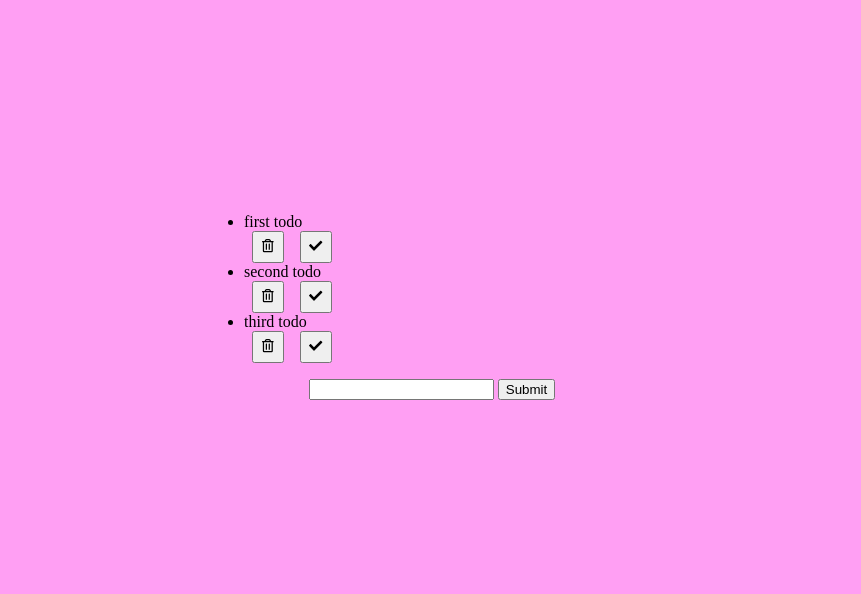
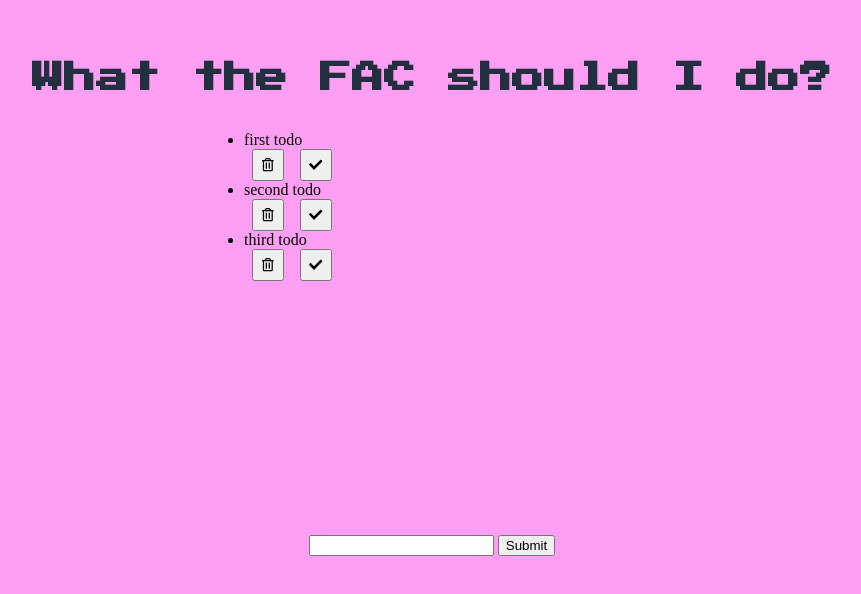
Before and after one commit to fac-13/Team-GIPHT-Todo, a website: page index.html in a window 1280 px wide. Shown: the part 102-696 px from the top of the page, without its empty margins (208-1069 px from the left). Drawn offline with Linux system fonts and the light colour scheme.

Commit message:
add header and fontfamily to index Relates #16

```diff
--- a/index.html
+++ b/index.html
@@ -4,9 +4,11 @@
     <meta charset="utf-8">
     <title>tdd todo</title>
     <link rel="stylesheet" href="./style.css">
+    <link href="https://fonts.googleapis.com/css?family=Press+Start+2P" rel="stylesheet">
     <script defer src="https://use.fontawesome.com/releases/v5.0.8/js/all.js"></script>
   </head>
   <body>
+    <h1>What the FAC should I do?</h1>
     <div id = "todo-container">
 
     </div>
--- a/style.css
+++ b/style.css
@@ -9,6 +9,32 @@ body {
   justify-content: center;
   align-items: center;
 }
+
+/* Header */
+
+h1 {
+    color: #222f3e;
+    font-family: 'Press Start 2P', cursive;
+}
+
+/* To do container */
+
+#todo-container {
+    height: 50%;
+    overflow: scroll;
+}
+
+#add-todo {
+    padding-top: 20px;
+    text-align: center;
+}
+
+#todo-container,
+#add-todo {
+  width: 40%;
+}
+
+/* Icons */
 
 button {
   width: 2rem;
@@ -27,19 +53,3 @@ i {
   left: 0;
   right: 0;
 }
-
-/* To do container */
-
-#todo-container {
-    max-height: 50%;
-    overflow: scroll;
-}
-
-#add-todo {
-    text-align: center;
-}
-
-#todo-container,
-#add-todo {
-  width: 40%;
-}
```
